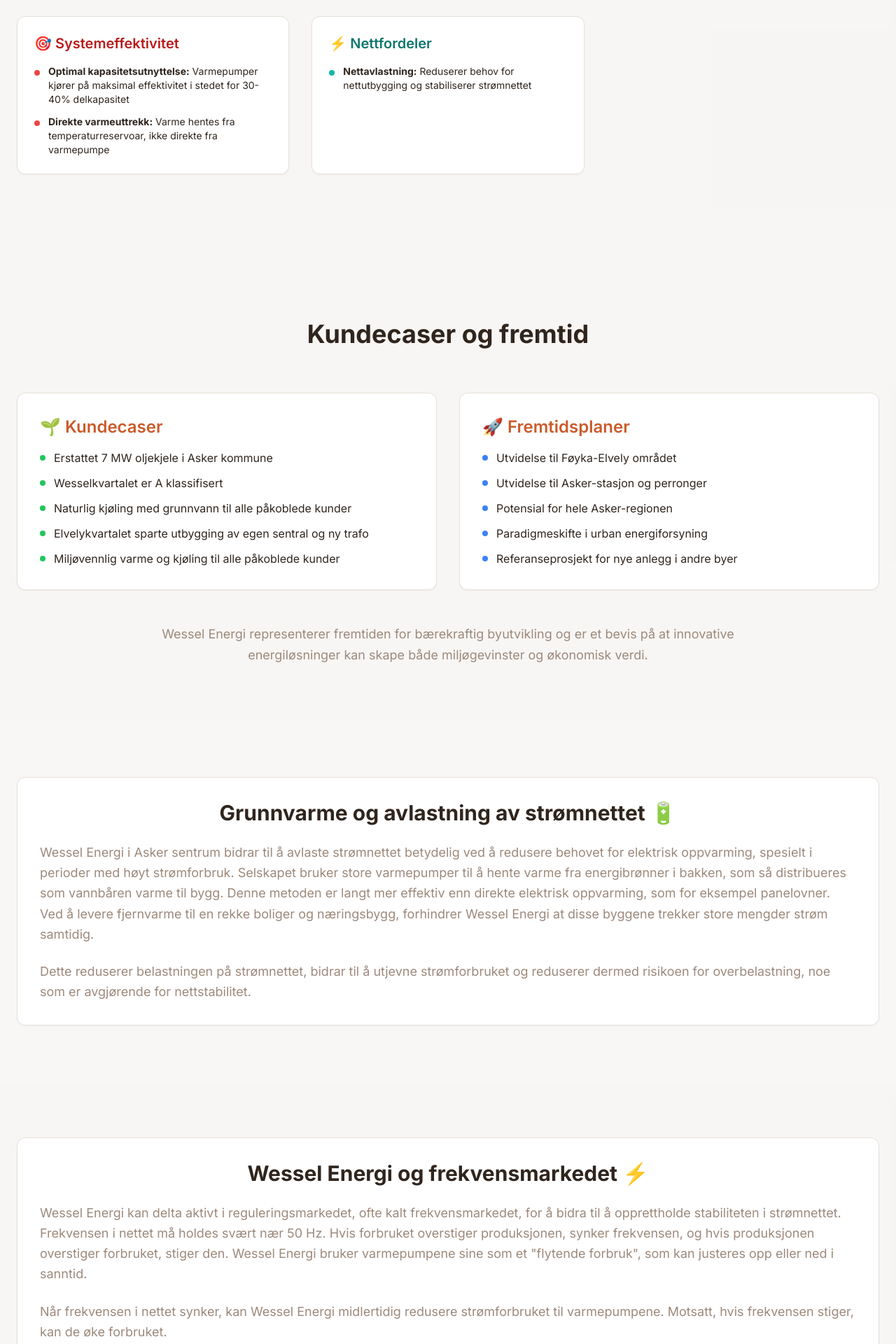
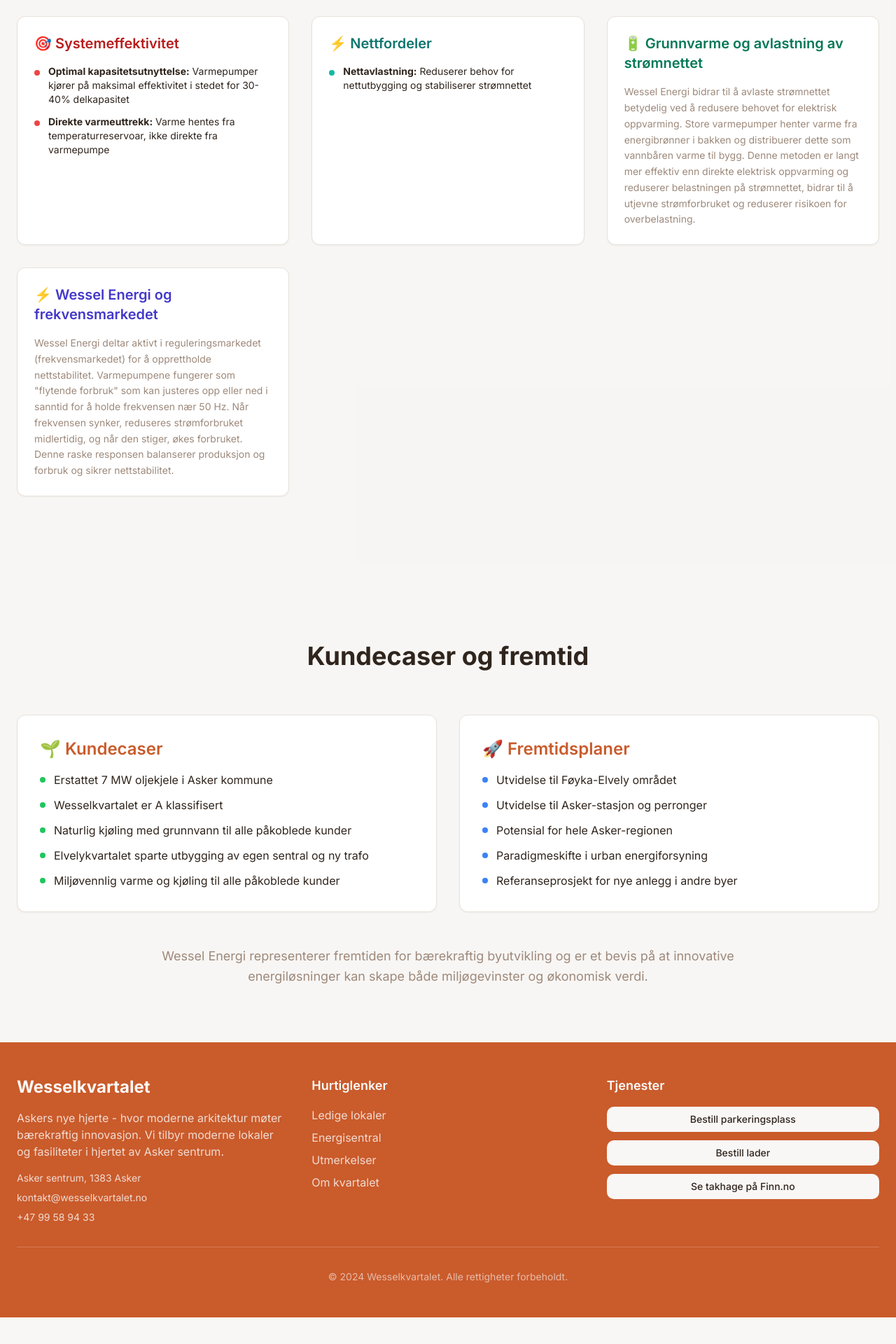
Before and after one commit to haakonnore/wesselkvartlet-hjemmeside, a React (Vite) app: page /wessel-energi in a window 1280 px wide. Shown: the part 5800-7720 px from the top of the page at 70% size. After the commit the page ends 7682 px from the top, so only its background shows below. Built offline with nearby package versions, Linux system fonts and the light colour scheme.

Commit message:
Add sections to "systemets fordeler"
Added "Grunnvarme og avlastning av strømnettet", "Wessel Energi", and "frekvensmarkedet" to the "systemets fordeler" section.

```diff
--- a/src/pages/WesselEnergi.tsx
+++ b/src/pages/WesselEnergi.tsx
@@ -479,6 +479,32 @@ export default function WesselEnergi() {
                   </ul>
                 </CardContent>
               </Card>
+
+              {/* Ground Heat and Grid Relief */}
+              <Card className="shadow-sm">
+                <CardContent className="p-6">
+                  <h3 className="text-xl font-semibold mb-4 text-emerald-700">🔋 Grunnvarme og avlastning av strømnettet</h3>
+                  <p className="text-sm text-muted-foreground leading-relaxed">
+                    Wessel Energi bidrar til å avlaste strømnettet betydelig ved å redusere behovet for elektrisk oppvarming.
+                    Store varmepumper henter varme fra energibrønner i bakken og distribuerer dette som vannbåren varme til bygg.
+                    Denne metoden er langt mer effektiv enn direkte elektrisk oppvarming og reduserer belastningen på strømnettet,
+                    bidrar til å utjevne strømforbruket og reduserer risikoen for overbelastning.
+                  </p>
+                </CardContent>
+              </Card>
+
+              {/* Frequency Market */}
+              <Card className="shadow-sm">
+                <CardContent className="p-6">
+                  <h3 className="text-xl font-semibold mb-4 text-indigo-700">⚡ Wessel Energi og frekvensmarkedet</h3>
+                  <p className="text-sm text-muted-foreground leading-relaxed">
+                    Wessel Energi deltar aktivt i reguleringsmarkedet (frekvensmarkedet) for å opprettholde nettstabilitet.
+                    Varmepumpene fungerer som "flytende forbruk" som kan justeres opp eller ned i sanntid for å holde frekvensen
+                    nær 50 Hz. Når frekvensen synker, reduseres strømforbruket midlertidig, og når den stiger, økes forbruket.
+                    Denne raske responsen balanserer produksjon og forbruk og sikrer nettstabilitet.
+                  </p>
+                </CardContent>
+              </Card>
             </div>
           </div>
         </section>
@@ -556,55 +582,6 @@ export default function WesselEnergi() {
           </div>
         </section>
 
-        {/* Grid Relief and Ground Heat */}
-        <section className="py-20">
-          <div className="max-w-7xl mx-auto px-6">
-            <Card className="shadow-sm">
-              <CardContent className="p-8">
-                <h3 className="text-3xl font-bold mb-6 text-center">
-                  Grunnvarme og avlastning av strømnettet 🔋
-                </h3>
-
-                <div className="prose prose-lg max-w-none">
-                  <p className="text-lg text-muted-foreground leading-relaxed mb-6">
-                    Wessel Energi i Asker sentrum bidrar til å avlaste strømnettet betydelig ved å redusere behovet for elektrisk oppvarming, spesielt i perioder med høyt strømforbruk. Selskapet bruker store varmepumper til å hente varme fra energibrønner i bakken, som så distribueres som vannbåren varme til bygg. Denne metoden er langt mer effektiv enn direkte elektrisk oppvarming, som for eksempel panelovner. Ved å levere fjernvarme til en rekke boliger og næringsbygg, forhindrer Wessel Energi at disse byggene trekker store mengder strøm samtidig.
-                  </p>
-
-                  <p className="text-lg text-muted-foreground leading-relaxed">
-                    Dette reduserer belastningen på strømnettet, bidrar til å utjevne strømforbruket og reduserer dermed risikoen for overbelastning, noe som er avgjørende for nettstabilitet.
-                  </p>
-                </div>
-              </CardContent>
-            </Card>
-          </div>
-        </section>
-
-        {/* Frequency Market */}
-        <section className="py-20 bg-muted/30">
-          <div className="max-w-7xl mx-auto px-6">
-            <Card className="shadow-sm">
-              <CardContent className="p-8">
-                <h3 className="text-3xl font-bold mb-6 text-center">
-                  Wessel Energi og frekvensmarkedet ⚡
-                </h3>
-
-                <div className="prose prose-lg max-w-none">
-                  <p className="text-lg text-muted-foreground leading-relaxed mb-6">
-                    Wessel Energi kan delta aktivt i reguleringsmarkedet, ofte kalt frekvensmarkedet, for å bidra til å opprettholde stabiliteten i strømnettet. Frekvensen i nettet må holdes svært nær 50 Hz. Hvis forbruket overstiger produksjonen, synker frekvensen, og hvis produksjonen overstiger forbruket, stiger den. Wessel Energi bruker varmepumpene sine som et "flytende forbruk", som kan justeres opp eller ned i sanntid.
-                  </p>
-
-                  <p className="text-lg text-muted-foreground leading-relaxed mb-6">
-                    Når frekvensen i nettet synker, kan Wessel Energi midlertidig redusere strømforbruket til varmepumpene. Motsatt, hvis frekvensen stiger, kan de øke forbruket.
-                  </p>
-
-                  <p className="text-lg text-muted-foreground leading-relaxed">
-                    Denne raske responsen bidrar til å balansere produksjon og forbruk og sikrer at nettet forblir stabilt, noe som er spesielt viktig når andelen av variabel produksjon fra sol- og vindkraft øker.
-                  </p>
-                </div>
-              </CardContent>
-            </Card>
-          </div>
-        </section>
       </main>
       <Footer />
     </div>
```
